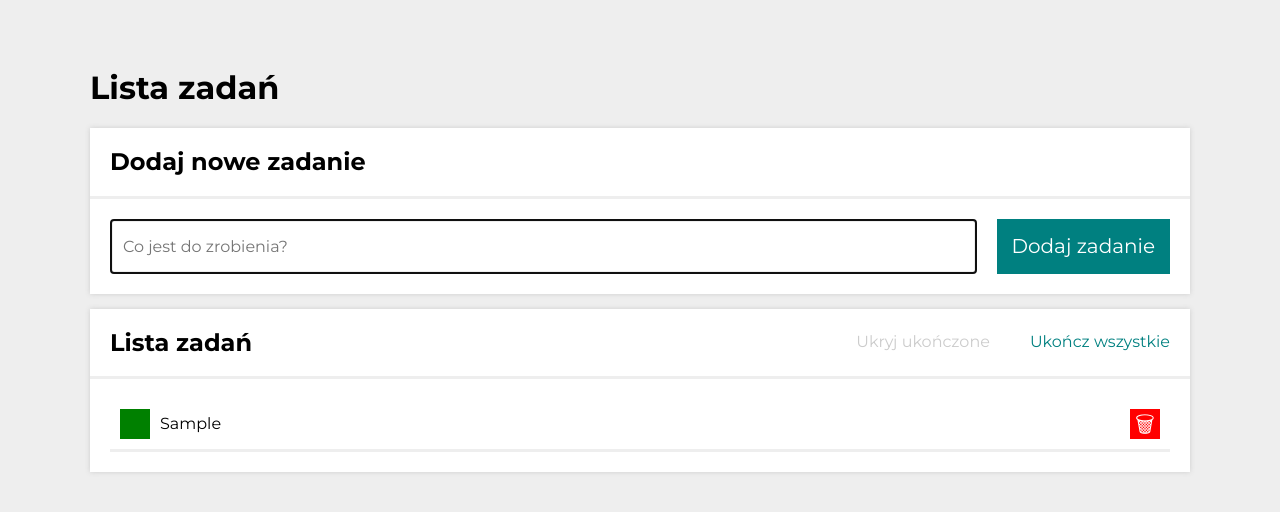
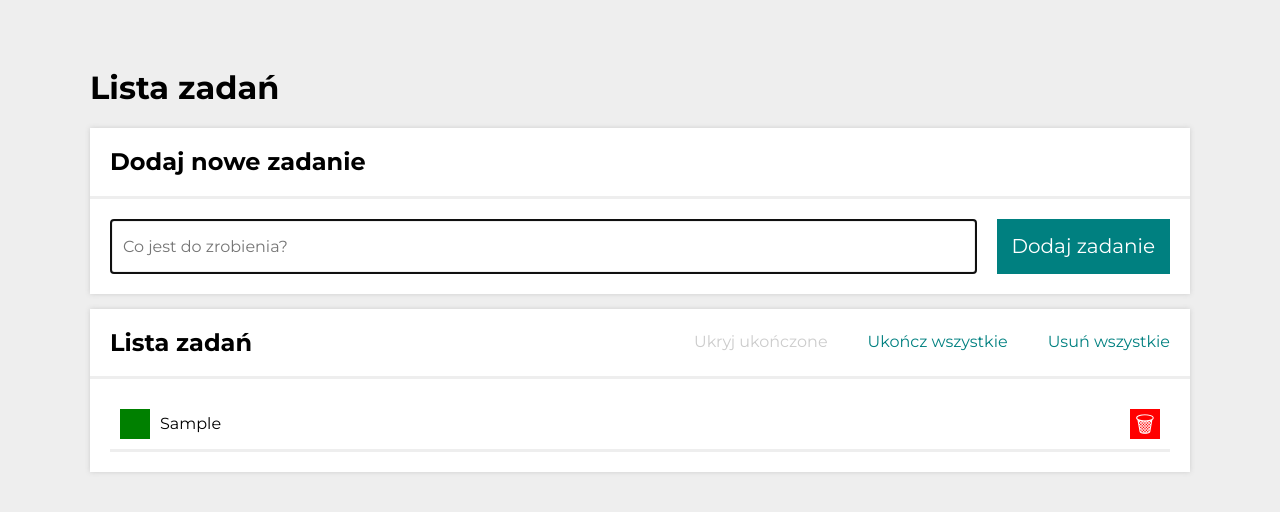
Before and after one commit to KalinaJakubowska/todos-list-react, a React (Create React App) app: page / in a window 1280 px wide. Both pictures are taken after typing "Sample" into the empty fields and a click on the button "Dodaj zadanie". Shown: the top 512 px of the page. Built offline with nearby package versions, Linux system fonts and the light colour scheme.

Commit message:
removeAllTasks added

```diff
--- a/src/features/tasks/Buttons/index.js
+++ b/src/features/tasks/Buttons/index.js
@@ -1,7 +1,7 @@
 import React from "react";
 import { useSelector, useDispatch } from "react-redux";
 import { ButtonsContainer, Button } from "./styled";
-import { selectTasks, toggleIsHidingEnabled, doAllTasks } from "../tasksSlice";
+import { selectTasks, toggleIsHidingEnabled, doAllTasks, removeAllTasks } from "../tasksSlice";
 
 const Buttons = () => {
     const { tasks, isHidingEnabled } = useSelector(selectTasks);
@@ -23,6 +23,11 @@ const Buttons = () => {
                     >
                         Ukończ wszystkie
                     </Button>
+                    <Button
+                        onClick={() => dispatch(removeAllTasks())}
+                    >
+                        Usuń wszystkie
+                    </Button>
                 </>
             )}
         </ButtonsContainer>
--- a/src/features/tasks/tasksSlice.js
+++ b/src/features/tasks/tasksSlice.js
@@ -23,9 +23,19 @@ const tasksSlice = createSlice({
         doAllTasks: (state) => {
             state.tasks = state.tasks.map(task => ({ ...task, done: true }));
         },
+        removeAllTasks: (state) => {
+            state.tasks = [];
+        }
     },
 });
 
-export const { addTask, toggleIsHidingEnabled, toggleTaskDone, deleteTask, doAllTasks } = tasksSlice.actions;
+export const {
+    addTask,
+    toggleIsHidingEnabled,
+    toggleTaskDone,
+    deleteTask,
+    doAllTasks,
+    removeAllTasks
+} = tasksSlice.actions;
 export const selectTasks = state => state.tasks;
 export default tasksSlice.reducer;
```
